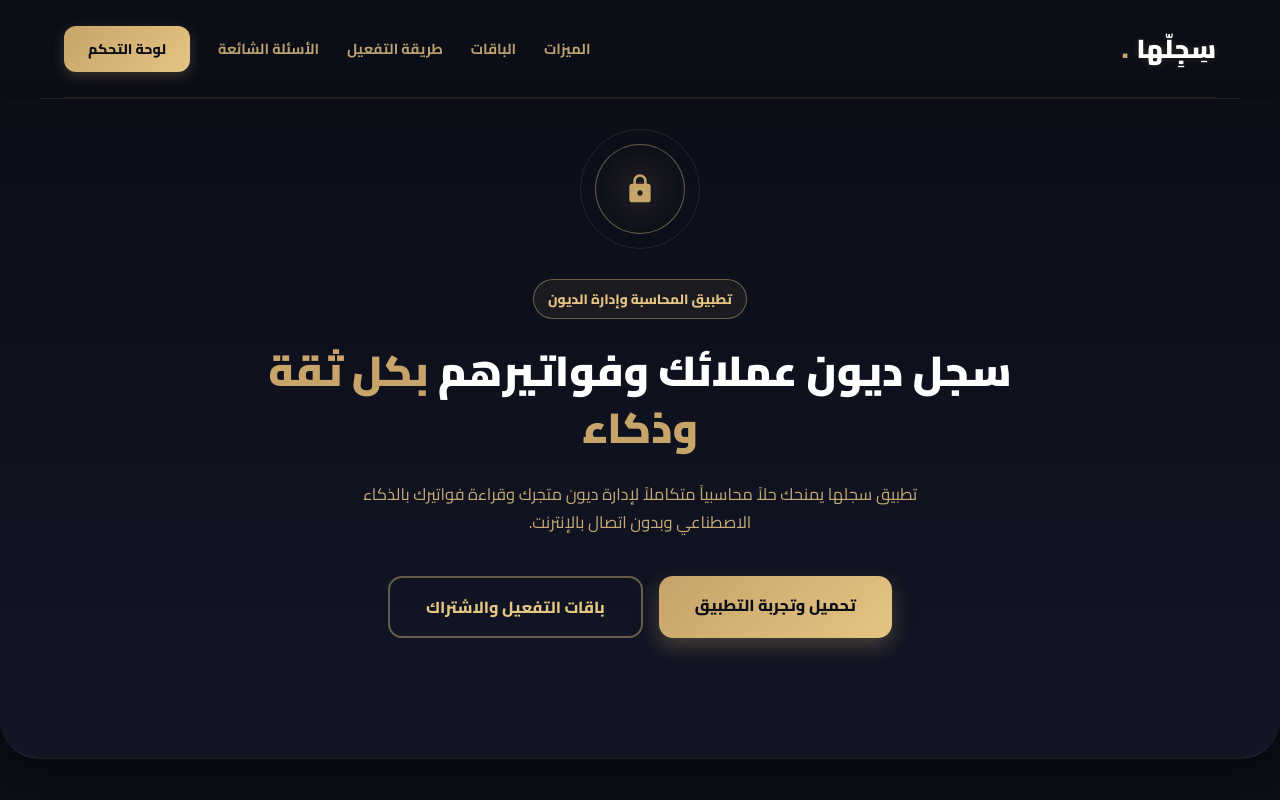
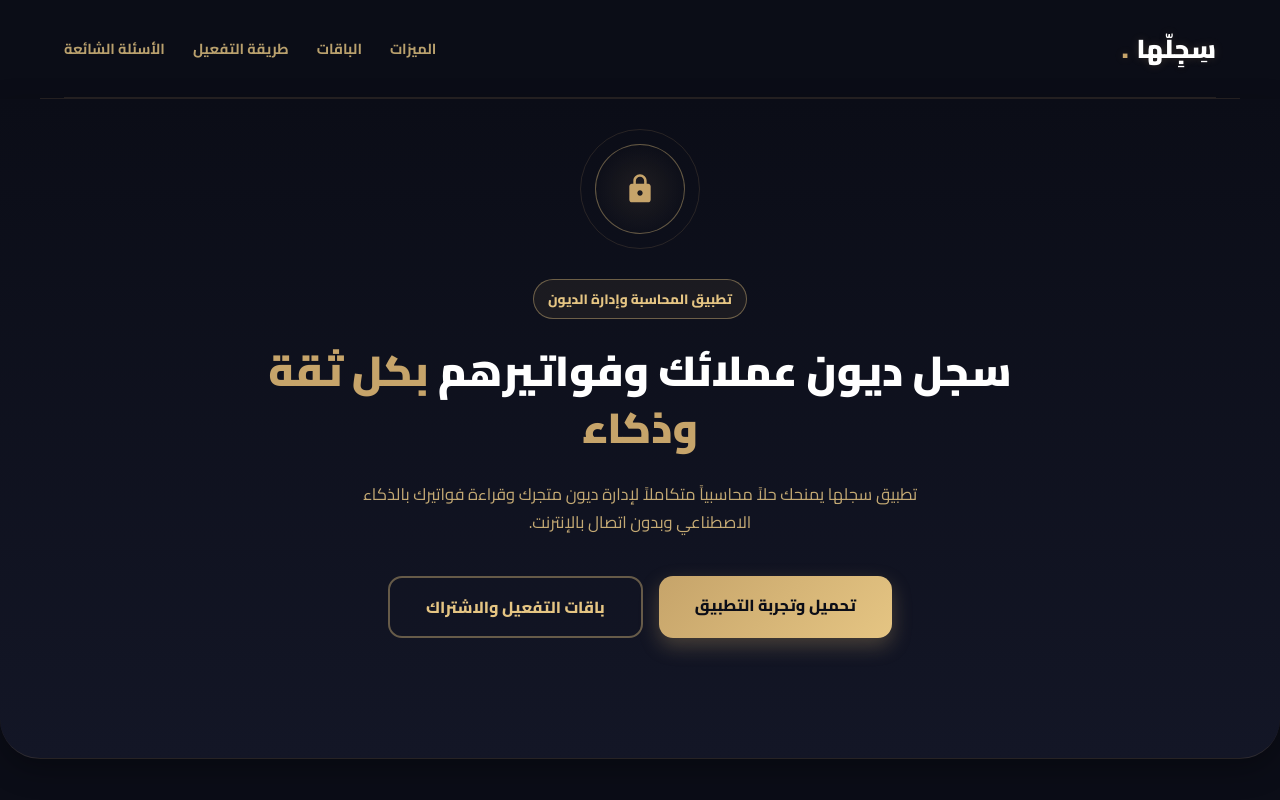
Before and after one commit to wasim200/sajlha-admin-panel, a Next.js app: page / in a window 1280 px wide. Shown: the top 800 px of the page. Built offline with nearby package versions, Linux system fonts and the light colour scheme.

Commit message:
Branding: Removed لوحة التحكم button from top navbar

```diff
--- a/app/page.js
+++ b/app/page.js
@@ -826,7 +826,6 @@ export default function LandingPage() {
             <a href="#pricing" className="nav-link">الباقات</a>
             <a href="#guide" className="nav-link">طريقة التفعيل</a>
             <a href="#faq" className="nav-link">الأسئلة الشائعة</a>
-            <a href="/admin" className="btn-nav-action">لوحة التحكم</a>
           </nav>
         </header>
       </div>
```
